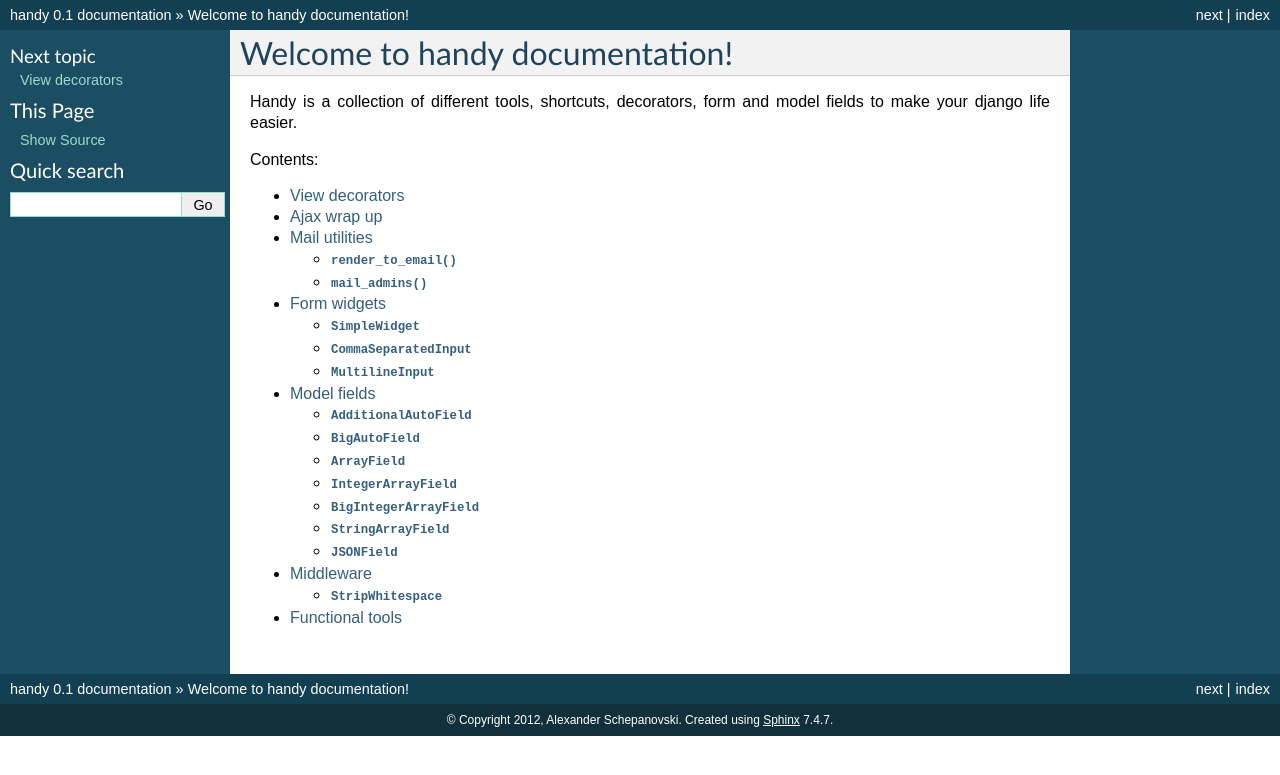
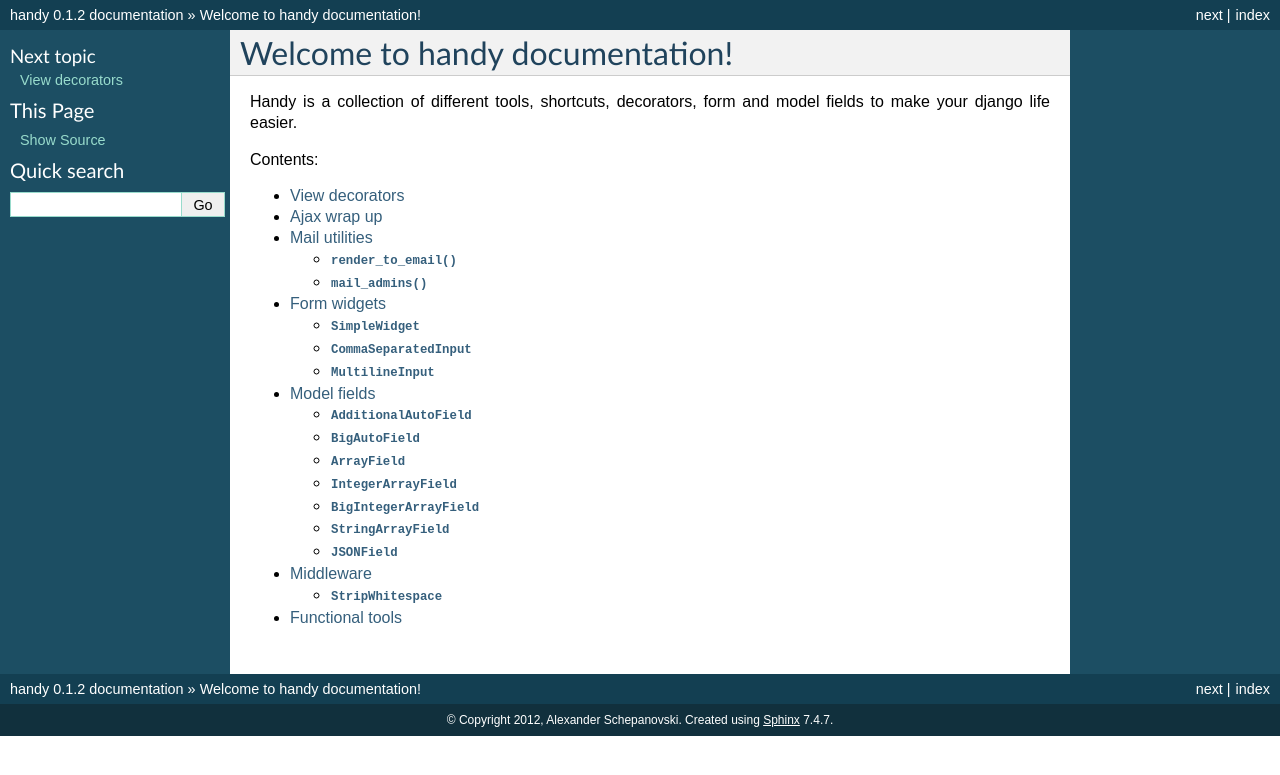
Before and after one commit to Suor/handy, a Sphinx documentation site: the page built from docs/index.rst, in a window 1280 px wide. Shown: the top 775 px of the page. Built offline with Sphinx 7.4.7, drawn with Linux system fonts in a browser that asks for light colours.

Commit message:
Upped version to 0.1.2

```diff
--- a/docs/conf.py
+++ b/docs/conf.py
@@ -48,9 +48,9 @@ copyright = u'2012, Alexander Schepanovski'
 # built documents.
 #
 # The short X.Y version.
-version = '0.1'
+version = '0.1.2'
 # The full version, including alpha/beta/rc tags.
-release = '0.1'
+release = '0.1.2'
 
 # The language for content autogenerated by Sphinx. Refer to documentation
 # for a list of supported languages.
--- a/handy/__init__.py
+++ b/handy/__init__.py
@@ -0,0 +1,2 @@
+VERSION = (0, 1, 2)
+__version__ = '.'.join(map(str, VERSION))
--- a/setup.py
+++ b/setup.py
@@ -2,7 +2,7 @@ from setuptools import setup
 
 setup(
     name='handy',
-    version='0.1.1',
+    version='0.1.2',
     author='Alexander Schepanovski',
     author_email='suor.web@gmail.com',
 
```
